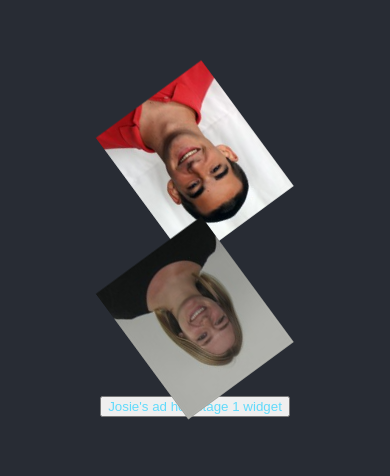
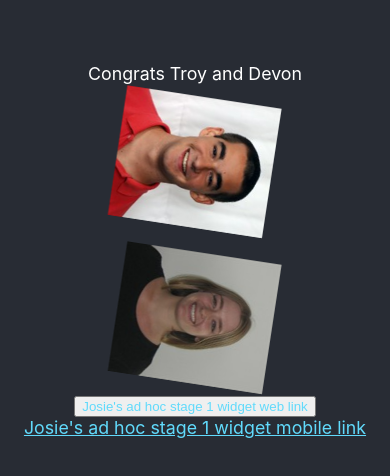
Before and after one commit to SarahACollins/troys-wedding-website, a React (Create React App) app: page / in a window 390 px wide. Shown: the part 172-648 px from the top of the page. Built offline with nearby package versions, Linux system fonts and the light colour scheme.

Commit message:
Add diff links for mobile v web

```diff
--- a/src/App.js
+++ b/src/App.js
@@ -3,19 +3,24 @@ import devon from './15693.jpg';
 import './App.css';
 
 function App() {
-  const handleRedirect = () => {
+ const handleRedirect = () => {
     window.top.location.href =
       'https://nemo.webqa.epicexplorers.info/adhocwidgets/OpenScheduling/adhocs/JBY2/resources/openSchedulingSimple.aspx';
   };
 
+  // without top redirect
   return (
     <div className="App">
       <header className="App-header">
+        <div>Congrats Troy and Devon</div>
         <img src={troy} className="App-logo" alt="logo" />
         <img src={devon} className="App-logo" alt="logo" />
         <button className="App-link" onClick={handleRedirect}>
-          Josie's ad hoc stage 1 widget
+          Josie's ad hoc stage 1 widget web link
         </button>
+        <a className="App-link" href="https://nemo.webqa.epicexplorers.info/adhocwidgets/OpenScheduling/adhocs/JBY2/resources/openSchedulingSimple.aspx">
+          Josie's ad hoc stage 1 widget mobile link
+        </a>
       </header>
     </div>
   );
```
